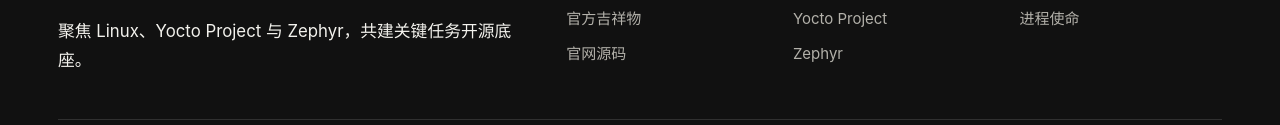
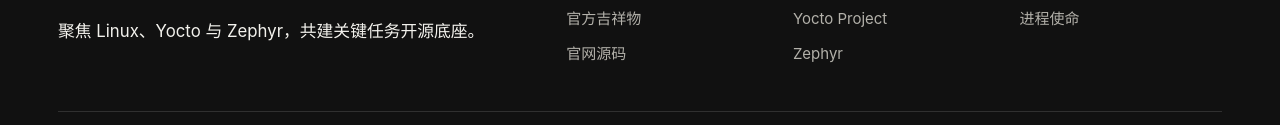
Before and after one commit to missionhub-oss/website, a plain HTML site: page mascot/index.html in a window 1280 px wide. Shown: the part 2573-2698 px from the top of the page. Drawn offline with Linux system fonts and the light colour scheme; animation ran at ten frames a second.

Commit message:
pages: shorten Yocto Project to Yocto in footer tagline
Update the footer tagline across the home page, mascot page, and
bilingual i18n copy to use Yocto instead of Yocto Project for tighter
single-line balance.

Signed-off-by: Chao Liu <chao.liu@processmission.com>

```diff
--- a/mascot/index.html
+++ b/mascot/index.html
@@ -194,7 +194,7 @@
             <img src="../assets/missionhub-logo-web.png" width="52" height="52" alt="MissionHub">
             <span class="footer-brand-name">MissionHub</span>
           </a>
-          <p class="footer-tagline" data-i18n="footer.tagline">聚焦 Linux、Yocto Project 与 Zephyr，共建关键任务开源底座。</p>
+          <p class="footer-tagline" data-i18n="footer.tagline">聚焦 Linux、Yocto 与 Zephyr，共建关键任务开源底座。</p>
         </div>
 
         <div class="footer-cols">
--- a/scripts/i18n.mjs
+++ b/scripts/i18n.mjs
@@ -139,8 +139,8 @@ export const COPY = {
   'join.qrAlt': { zh: 'MissionHub 飞书交流群二维码', en: 'MissionHub Feishu group QR code' },
 
   'footer.tagline': {
-    zh: '聚焦 Linux、Yocto Project 与 Zephyr，共建关键任务开源底座。',
-    en: 'Focused on Linux, Yocto Project and Zephyr for mission-critical open source.',
+    zh: '聚焦 Linux、Yocto 与 Zephyr，共建关键任务开源底座。',
+    en: 'Focused on Linux, Yocto and Zephyr for mission-critical open source.',
   },
   'footer.col1': { zh: '社区', en: 'Community' },
   'footer.col2': { zh: '方向', en: 'Tracks' },
```
Also changed, not shown: index.html (+1 -1 lines).
